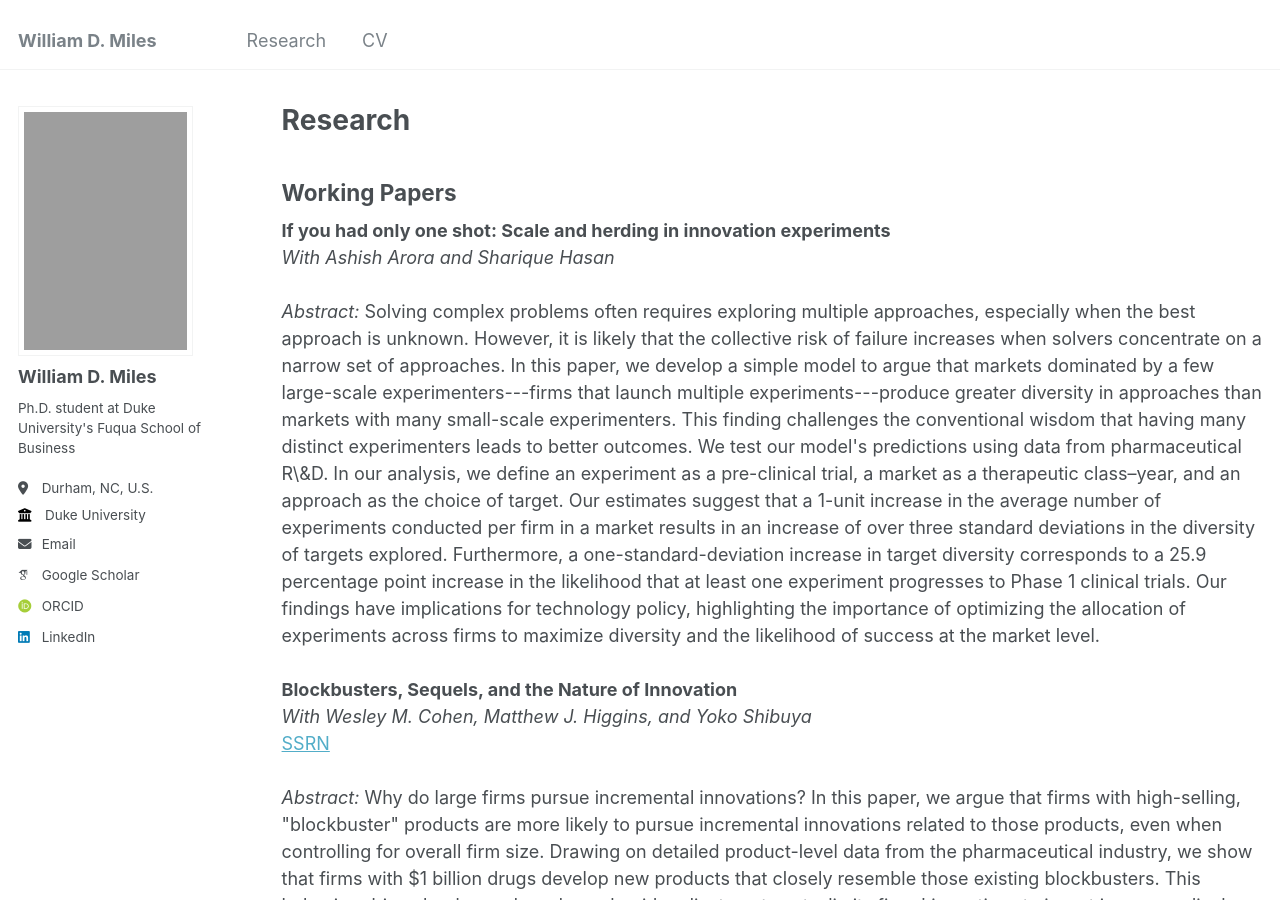
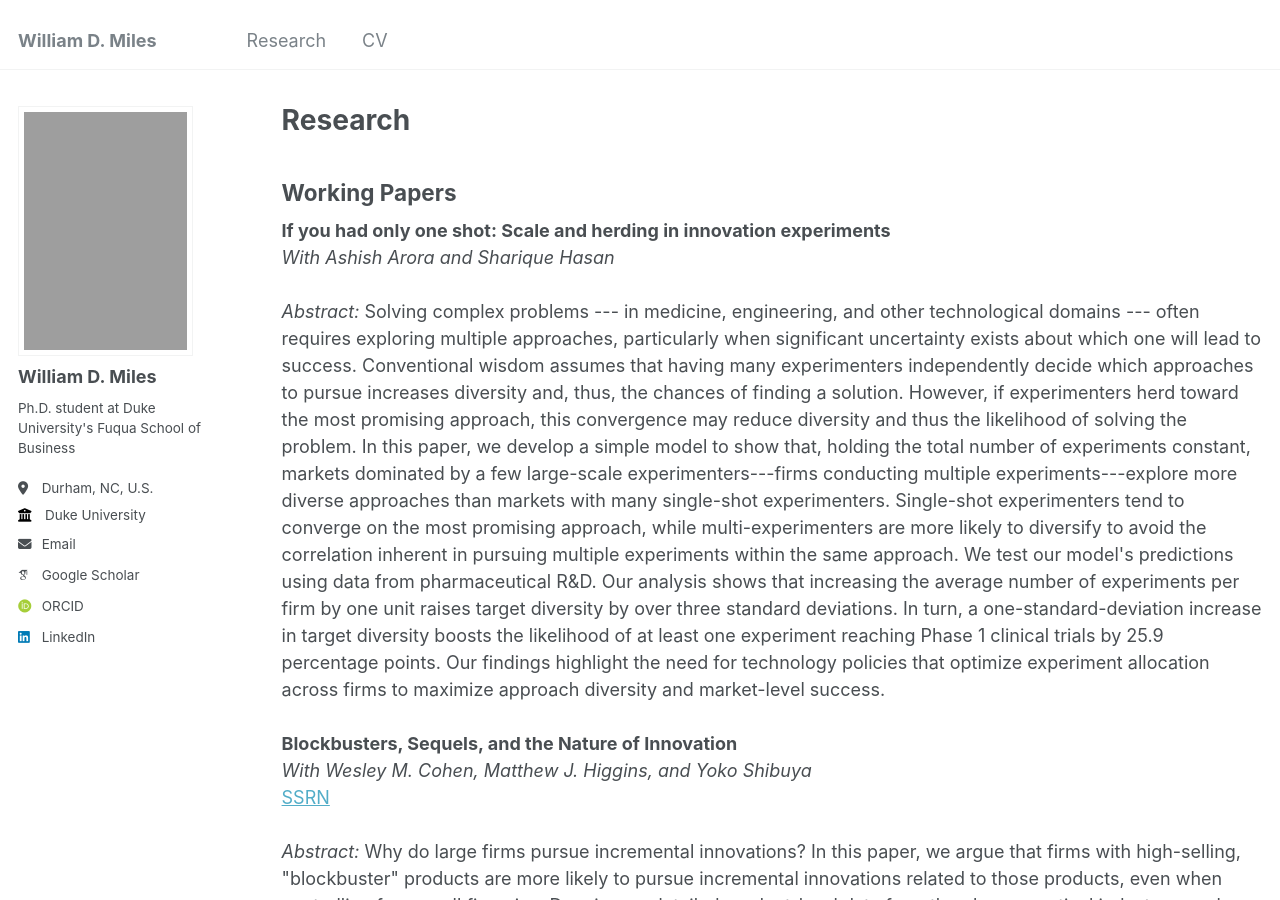
Before and after one commit to willdmiles/willdmiles.github.io, a Jekyll site: the page built from _pages/publications.html, in a window 1280 px wide and 900 px high. Built offline with Jekyll 4.4.1, drawn with Linux system fonts in a browser that asks for light colours; some web fonts are replaced.

Commit message:
edit abstract on 2yp

```diff
--- a/_pages/publications.html
+++ b/_pages/publications.html
@@ -11,17 +11,18 @@ author_profile: true
 
 <i>With Ashish Arora and Sharique Hasan</i><br><br>
 
-<i>Abstract:</i> Solving complex problems often requires exploring multiple approaches, especially when the best approach is unknown.
-However, it is likely that the collective risk of failure increases when solvers concentrate on a narrow set of approaches.
-In this paper, we develop a simple model to argue that markets dominated by a few large-scale
-experimenters---firms that launch multiple experiments---produce greater diversity in approaches than markets with many small-scale experimenters.
-This finding challenges the conventional wisdom that having many distinct experimenters leads to better outcomes.
-We test our model's predictions using data from pharmaceutical R\&D. In our analysis, we define an experiment as a pre-clinical trial,
-a market as a therapeutic class–year, and an approach as the choice of target. Our estimates suggest that a 1-unit increase in the average
-number of experiments conducted per firm in a market results in an increase of over three standard deviations in the diversity of targets explored.
-Furthermore, a one-standard-deviation increase in target diversity corresponds to a 25.9 percentage point increase in the likelihood that at least
-one experiment progresses to Phase 1 clinical trials. Our findings have implications for technology policy, highlighting the importance of optimizing
-the allocation of experiments across firms to maximize diversity and the likelihood of success at the market level.
+<i>Abstract:</i> Solving complex problems --- in medicine, engineering, and other technological domains ---
+often requires exploring multiple approaches, particularly when significant uncertainty exists about which one will lead to success.
+Conventional wisdom assumes that having many experimenters independently decide which approaches to pursue increases diversity and,
+thus, the chances of finding a solution. However, if experimenters herd toward the most promising approach, this convergence may reduce
+diversity and thus the likelihood of solving the problem. In this paper, we develop a simple model to show that, holding the total number
+of experiments constant, markets dominated by a few large-scale experimenters---firms conducting multiple experiments---explore more
+diverse approaches than markets with many single-shot experimenters. Single-shot experimenters tend to converge on the most promising approach,
+while multi-experimenters are more likely to diversify to avoid the correlation inherent in pursuing multiple experiments within the same approach.
+We test our model's predictions using data from pharmaceutical R&D.   Our analysis shows that increasing the average number of experiments per
+firm by one unit raises target diversity by over three standard deviations. In turn, a one-standard-deviation increase in target diversity boosts
+the likelihood of at least one experiment reaching Phase 1 clinical trials by 25.9 percentage points. Our findings highlight the need for
+technology policies that optimize experiment allocation across firms to maximize approach diversity and market-level success.
 
 
 <br><br>
```
Also changed, not shown: 1 other file.
